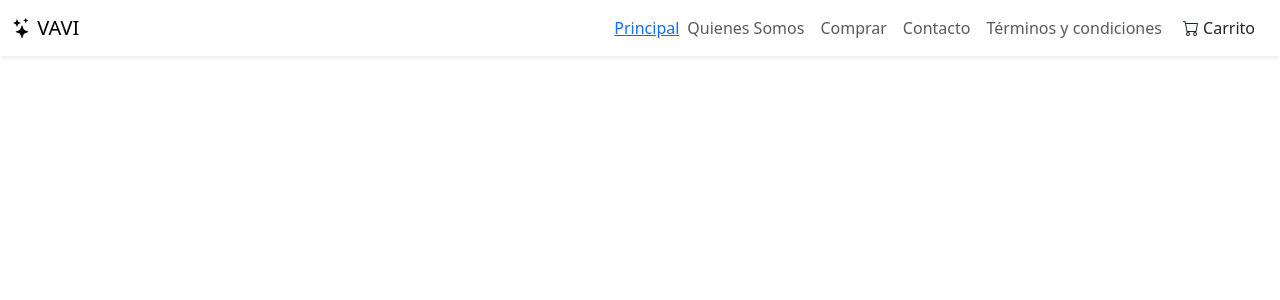
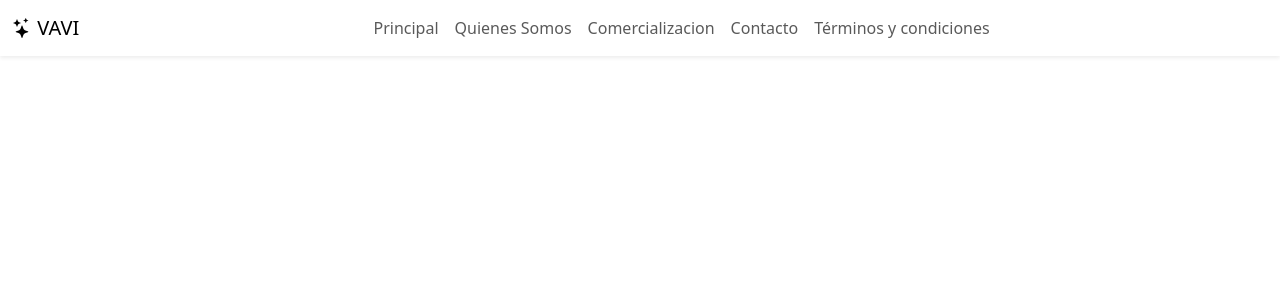
Before and after one commit to LISi-cmd-coder/Taller-programacion, a CodeIgniter 4 app: the page made by app/Views/templates/header.php in a window 1280 px wide. Shown: the top 300 px of the page. Run offline with PHP 8.4 and a stand-in for CodeIgniter, Linux system fonts and the light colour scheme; the template is opened without the code that fills it, so the values that code supplies are empty; some libraries are stand-ins or nearby versions.

Commit message:
Update header.php

```diff
--- a/app/Views/templates/header.php
+++ b/app/Views/templates/header.php
@@ -15,34 +15,34 @@
     <link href="https://fonts.googleapis.com/css2?family=Poppins:wght@400;600&display=swap" rel="stylesheet">
 
     <!-- Estilos personalizados -->
-    <link rel="stylesheet" href="<?= base_url('css/styles.css') ?>">
+    <link rel="stylesheet" href="<?= base_url('css/style.css') ?>">
 </head>
 
 <body class="cuerpo">
     <!-- NAVBAR -->
+
     <nav class="navbar navbar-expand-lg navbar-light shadow-sm">
-        <div class="container-fluid">
-            <a class="navbar-brand" href="#"><i class="bi bi-stars"></i> VAVI</a>
+    <div class="container-fluid justify-content-between justify-content-lg-center"> <!-- Flexbox responsive -->
+        <!-- Logo centrado en móvil -->
+        <a class="navbar-brand" href="<?= base_url('/') ?>">
+    <i class="bi bi-stars"></i> VAVI
+</a>
 
-            <button class="navbar-toggler" type="button" data-bs-toggle="collapse" data-bs-target="#navbarNav">
+
+        <!-- Botón toggler -->
+        <button class="navbar-toggler order-lg-3" type="button" data-bs-toggle="collapse" data-bs-target="#navbarNav">
             <span class="navbar-toggler-icon"></span>
         </button>
 
-            <div class="collapse navbar-collapse justify-content-end" id="navbarNav">
+        <!-- Menú centrado -->
+        <div class="collapse navbar-collapse justify-content-lg-center order-lg-2" id="navbarNav">
             <ul class="navbar-nav align-items-center">
-                    <li class="nav-item"><a class="<?= base_url('home')?>">Principal</a></li>
+                <li class="nav-item"><a class="nav-link" href="<?= base_url('/')?>">Principal</a></li>
                 <li class="nav-item"><a class="nav-link" href="<?= base_url('quienes_somos')?>">Quienes Somos</a></li>
-                    <li class="nav-item"><a class="nav-link" href="<?= base_url('compras')?>">Comprar</a></li>
+                <li class="nav-item"><a class="nav-link" href="<?= base_url('compras')?>">Comercializacion</a></li>
                 <li class="nav-item"><a class="nav-link" href="<?= base_url('contacto')?>">Contacto</a></li>
                 <li class="nav-item"><a class="nav-link" href="<?= base_url('terminos') ?>">Términos y condiciones</a></li>
-
-                    <li class="nav-item">
-                        <a class="btn btn-custom" href="#">
-                            <i class="bi bi-cart"></i> Carrito
-
-                        </a>
-                    </li>
             </ul>
         </div>
-        </div>
+
 </nav>
```
Lines whose indentation alone changed are shown as unchanged.
